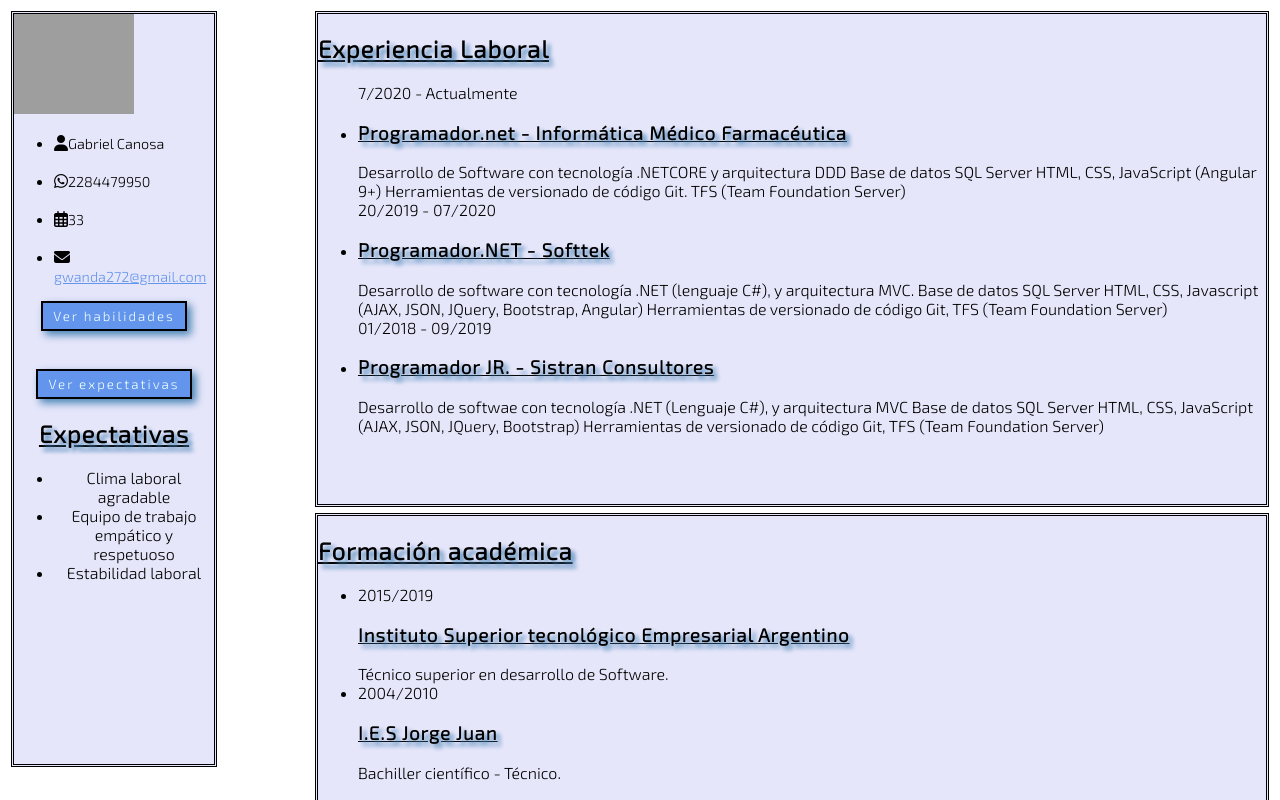
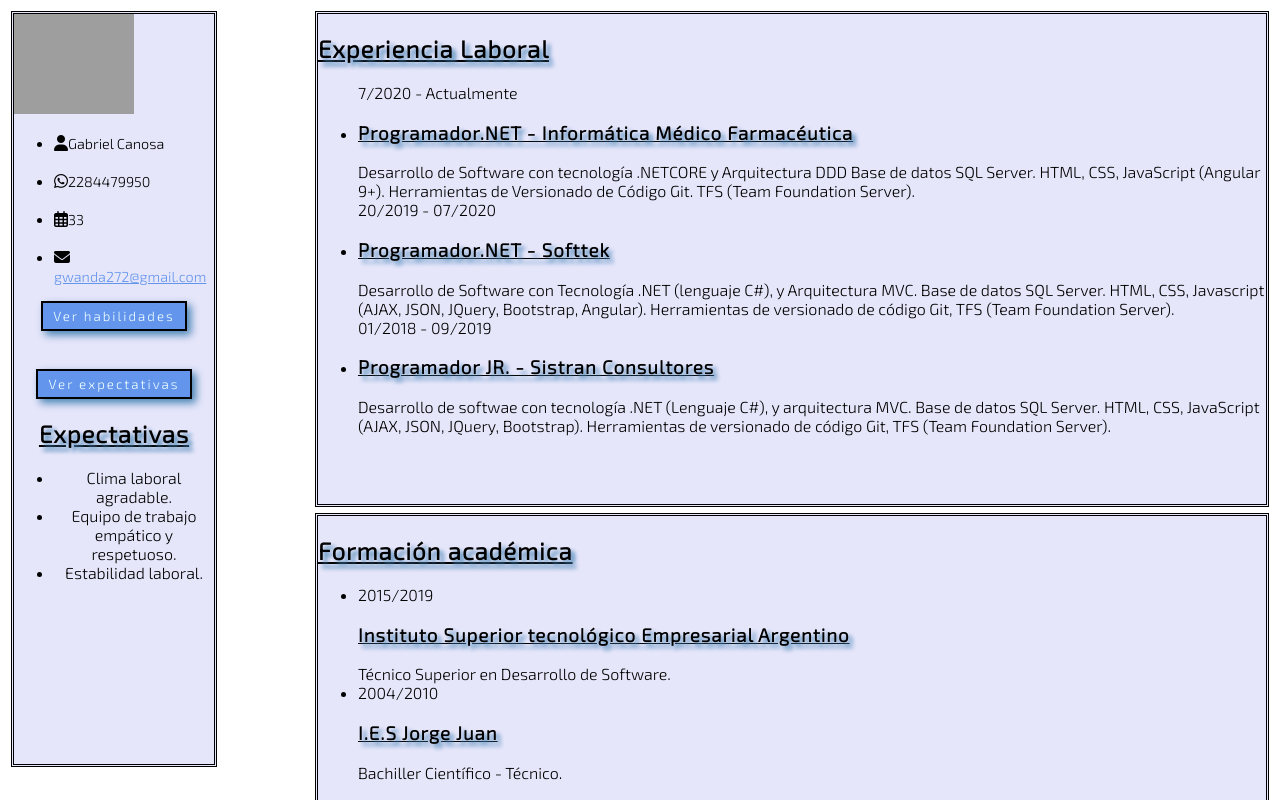
Before and after one commit to wandagomez/CV-Ticmas-Wanda-Gomez., a plain HTML site: page index.html in a window 1280 px wide. Both pictures are taken after a click on the button "Ver expectativas". Shown: the top 800 px of the page. Drawn offline with Linux system fonts and the light colour scheme; grey boxes are pictures that could not be loaded.

Commit message:
Update index.html

```diff
--- a/index.html
+++ b/index.html
@@ -74,9 +74,9 @@
             <div id="Expectativas" style="display: none">
                 <h2>Expectativas</h2>
                 <ul>
-                    <li>Clima laboral agradable</li>
-                    <li>Equipo de trabajo empático y respetuoso</li>
-                    <li>Estabilidad laboral</li>
+                    <li>Clima laboral agradable.</li>
+                    <li>Equipo de trabajo empático y respetuoso.</li>
+                    <li>Estabilidad laboral.</li>
                 </ul>
             </div>
         </div>
@@ -89,27 +89,27 @@
         <ul>
             7/2020 - Actualmente
             <li>
-                <h3>Programador.net - Informática Médico Farmacéutica</h3>
-                Desarrollo de Software con tecnología .NETCORE y arquitectura DDD
-                Base de datos SQL Server
-                HTML, CSS, JavaScript (Angular 9+)
-                Herramientas de versionado de código Git. TFS (Team Foundation Server)
+                <h3>Programador.NET - Informática Médico Farmacéutica</h3>
+                Desarrollo de Software con tecnología .NETCORE y Arquitectura DDD
+                Base de datos SQL Server.
+                HTML, CSS, JavaScript (Angular 9+).
+                Herramientas de Versionado de Código Git. TFS (Team Foundation Server).
             </li>
             20/2019 - 07/2020
             <li>
                 <h3>Programador.NET - Softtek</h3>
-                Desarrollo de software con tecnología .NET (lenguaje C#), y arquitectura MVC.
-                Base de datos SQL Server
-                HTML, CSS, Javascript (AJAX, JSON, JQuery, Bootstrap, Angular)
-                Herramientas de versionado de código Git, TFS (Team Foundation Server)
+                Desarrollo de Software con Tecnología .NET (lenguaje C#), y Arquitectura MVC.
+                Base de datos SQL Server.
+                HTML, CSS, Javascript (AJAX, JSON, JQuery, Bootstrap, Angular).
+                Herramientas de versionado de código Git, TFS (Team Foundation Server).
             </li>
             01/2018 - 09/2019
             <li>
                 <h3>Programador JR. - Sistran Consultores</h3>
-                Desarrollo de softwae con tecnología .NET (Lenguaje C#), y arquitectura MVC
-                Base de datos SQL Server
-                HTML, CSS, JavaScript (AJAX, JSON, JQuery, Bootstrap)
-                Herramientas de versionado de código Git, TFS (Team Foundation Server)
+                Desarrollo de softwae con tecnología .NET (Lenguaje C#), y arquitectura MVC.
+                Base de datos SQL Server.
+                HTML, CSS, JavaScript (AJAX, JSON, JQuery, Bootstrap).
+                Herramientas de versionado de código Git, TFS (Team Foundation Server).
             </li>
 
         </ul>
@@ -119,10 +119,10 @@
         <h2>Formación académica</h2>
         <ul>
             <li>2015/2019 <h3>Instituto Superior tecnológico Empresarial Argentino</h3>
-                Técnico superior en desarrollo de Software.
+                Técnico Superior en Desarrollo de Software.
             </li>
             <li>2004/2010 <h3>I.E.S Jorge Juan</h3>
-                Bachiller científico - Técnico.
+                Bachiller Científico - Técnico.
             </li>
 
         </ul>
@@ -148,9 +148,9 @@
     <div id="footer" class="class1">
         <h2>Idiomas</h2>
         <ul>
-            <li>Inglés</li>
-            <li>Portugués</li>
-            <li>Italiano</li>
+            <li>Inglés.</li>
+            <li>Portugués.</li>
+            <li>Italiano.</li>
         </ul>
 
     </div>
```
